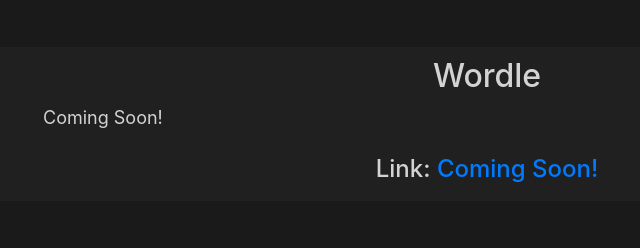
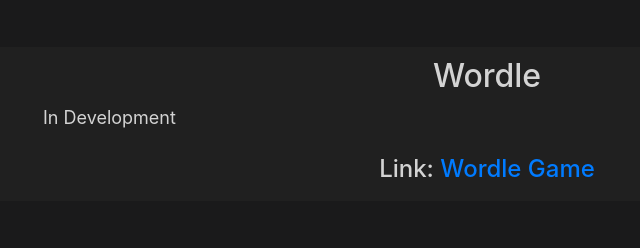
Before and after one commit to bitofbeans/bitofbeans.github.io, a plain HTML site: page index.html in a window 1280 px wide. Shown: the part 390-638 px from the top of the page, 153-793 px from the left. Drawn offline with nearby package versions, Linux system fonts and the light colour scheme.

Commit message:
Updated wordle status

```diff
--- a/index.html
+++ b/index.html
@@ -60,10 +60,10 @@
 
                 <project-card
                     title="Wordle"
-                    linkText="Coming Soon!"
-                    href="https://bitofbeans.github.io/"
+                    linkText="Wordle Game"
+                    href="https://bitofbeans.github.io/jsWordleGame/"
                 >
-                    Coming Soon!
+                    In Development
                 </project-card>
 
                 <project-card
```
